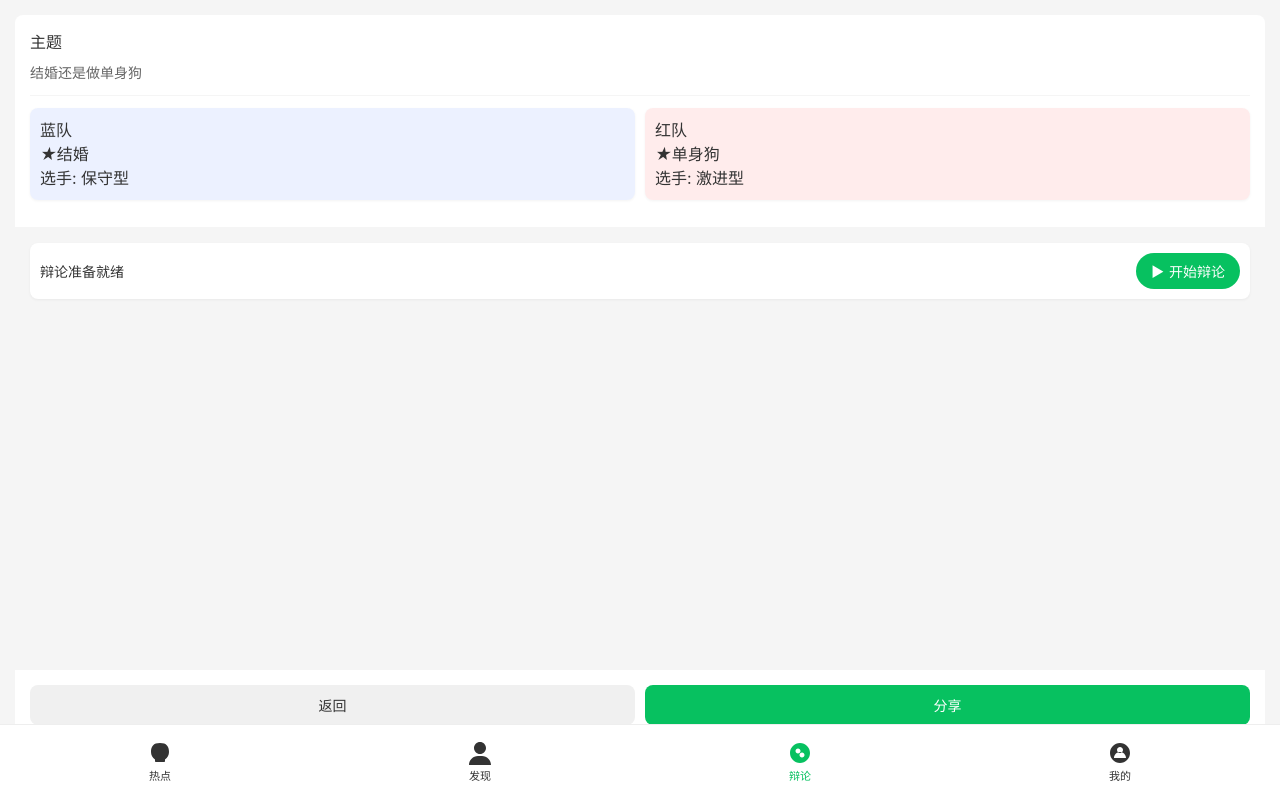
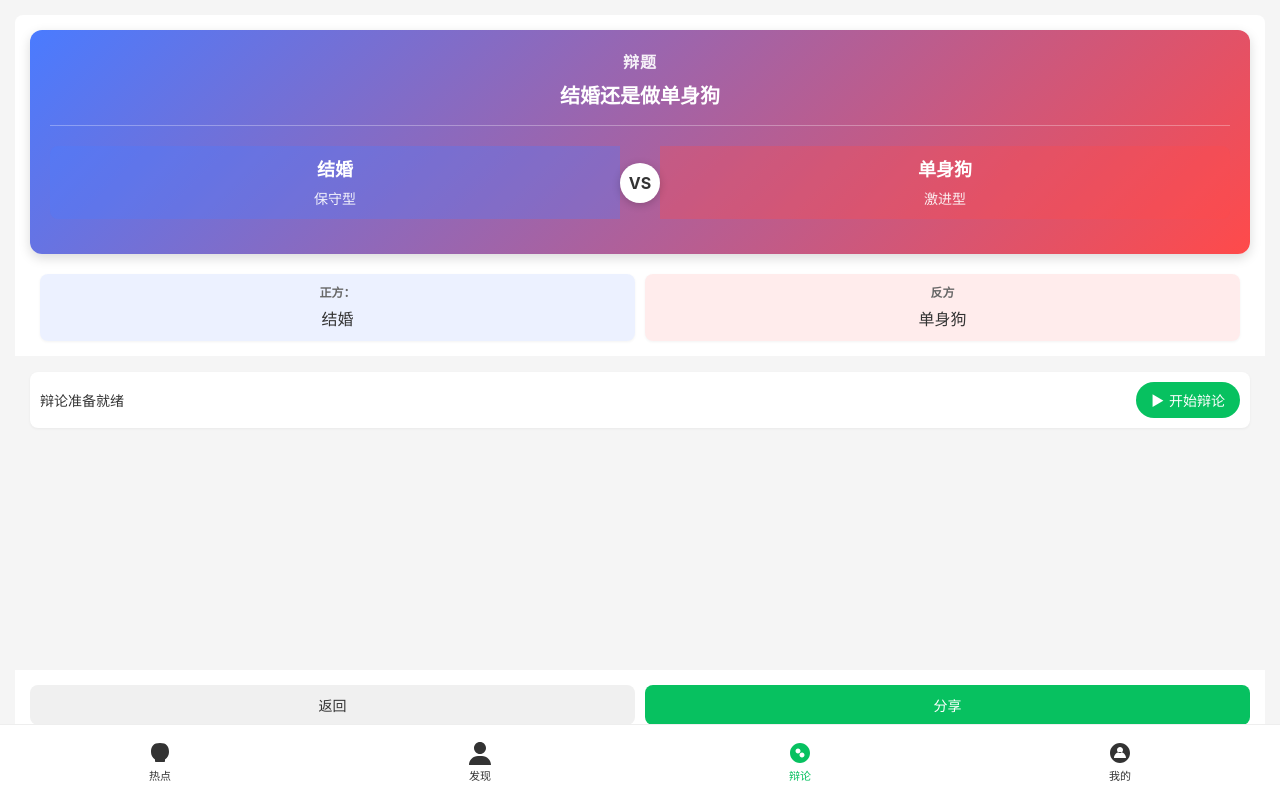
Before and after one commit to FicoHu/AI-Agent-Debate, a Vue app in the folder frontend/: page /debate in a window 1280 px wide. Built offline with nearby package versions, Linux system fonts and the light colour scheme.

Commit message:
feat: Add debate view component with chat interface and user interactions

```diff
--- a/frontend/src/views/DebateView.vue
+++ b/frontend/src/views/DebateView.vue
@@ -2,30 +2,41 @@
   <div class="debate-container">
     <!-- 辩论主题 -->
     <div class="debate-header">
-      <h1 class="debate-title">主题</h1>
-      <div class="debate-topic">{{ debateInfo.topic.title }}</div>
+      <div class="debate-poster">
+        <!-- 如果有海报图片则显示 -->
+        <div v-if="debateInfo.poster" class="poster-image-container">
+          <img :src="debateInfo.poster" alt="辩论海报" class="poster-image">
+        </div>
+        <!-- 没有海报图片时显示默认设计 -->
+        <div v-else class="poster-content">
+          <h1 class="debate-title">辩题</h1>
+          <div class="debate-topic">{{ debateInfo.topic.title }}</div>
 
-      <div class="teams-info">
-        <div class="team blue-team">
-          <div class="team-name">蓝队</div>
-          <div class="team-stance">
-            <span class="stance-label"><i class="stance-icon">&#9733;</i></span>
-            <span class="stance-value">{{ debateInfo.blueStance }}</span>
+          <div class="poster-vs">
+            <div class="poster-team blue-side">
+              <div class="poster-stance">{{ debateInfo.blueStance }}</div>
+              <div class="poster-player">{{ debateInfo.bluePlayerType }}</div>
+            </div>
+            <div class="vs-circle">VS</div>
+            <div class="poster-team red-side">
+              <div class="poster-stance">{{ debateInfo.redStance }}</div>
+              <div class="poster-player">{{ debateInfo.redPlayerType }}</div>
+            </div>
           </div>
-          <div class="player-type">选手: {{ debateInfo.bluePlayerType }}</div>
-        </div>
-
-        <div class="team red-team">
-          <div class="team-name">红队</div>
-          <div class="team-stance">
-            <span class="stance-label"><i class="stance-icon">&#9733;</i></span>
-            <span class="stance-value">{{ debateInfo.redStance }}</span>
-          </div>
-          <div class="player-type">选手: {{ debateInfo.redPlayerType }}</div>
         </div>
       </div>
 
-
+      <!-- 正反方信息简洁展示 -->
+      <div class="stance-summary">
+        <div class="stance-item blue-stance">
+          <span class="stance-label">正方：</span>
+          <span class="stance-text">{{ debateInfo.blueStance }}</span>
+        </div>
+        <div class="stance-item red-stance">
+          <span class="stance-label">反方</span>
+          <span class="stance-text">{{ debateInfo.redStance }}</span>
+        </div>
+      </div>
     </div>
 
     <!-- 辩论内容 -->
@@ -240,7 +251,8 @@ export default {
             redStance: debateData.cons.argument,
             bluePlayerType: debateData.pros.team,
             redPlayerType: debateData.cons.team,
-            useVoice: true
+            useVoice: true,
+            poster: debateData.poster || null // 添加海报字段
           };
 
           // 如果API返回了rounds数据，则将其转换为消息列表
@@ -561,26 +573,152 @@ export default {
   margin: 15px 15px 0;
 }
 
+/* 海报样式 */
+.debate-poster {
+  margin-bottom: 20px;
+  background: linear-gradient(135deg, #4a7bff 0%, #ff4a4a 100%);
+  border-radius: 12px;
+  overflow: hidden;
+  box-shadow: 0 4px 12px rgba(0, 0, 0, 0.15);
+  position: relative;
+}
+
+.poster-image-container {
+  width: 100%;
+  height: 250px;
+  overflow: hidden;
+  position: relative;
+}
+
+.poster-image {
+  width: 100%;
+  height: 100%;
+  object-fit: cover;
+  object-position: center;
+}
+
+.poster-content {
+  padding: 20px;
+  text-align: center;
+  color: white;
+}
+
 .debate-title {
+  font-size: 16px;
+  font-weight: 600;
+  color: rgba(255, 255, 255, 0.9);
+  margin-bottom: 8px;
+  text-transform: uppercase;
+  letter-spacing: 1px;
+}
+
+.debate-topic {
+  font-size: 20px;
+  line-height: 1.4;
+  font-weight: bold;
+  color: white;
+  margin-bottom: 20px;
+  padding-bottom: 15px;
+  border-bottom: 1px solid rgba(255, 255, 255, 0.3);
+}
+
+.poster-vs {
+  display: flex;
+  justify-content: space-between;
+  align-items: center;
+  margin: 15px 0;
+  position: relative;
+}
+
+.poster-team {
+  flex: 1;
+  padding: 10px;
+  text-align: center;
+}
+
+.blue-side {
+  background-color: rgba(74, 123, 255, 0.3);
+  border-radius: 8px 0 0 8px;
+}
+
+.red-side {
+  background-color: rgba(255, 74, 74, 0.3);
+  border-radius: 0 8px 8px 0;
+}
+
+.vs-circle {
+  width: 40px;
+  height: 40px;
+  background-color: white;
+  color: #333;
+  border-radius: 50%;
+  display: flex;
+  align-items: center;
+  justify-content: center;
+  font-weight: bold;
+  font-size: 16px;
+  z-index: 1;
+  box-shadow: 0 2px 8px rgba(0, 0, 0, 0.2);
+}
+
+.poster-stance {
+  font-size: 18px;
+  font-weight: bold;
+  margin-bottom: 5px;
+}
+
+.poster-player {
+  font-size: 14px;
+  opacity: 0.9;
+}
+
+/* 正反方简洁展示样式 */
+.stance-summary {
+  display: flex;
+  justify-content: space-between;
+  margin-top: 15px;
+  padding: 0 10px;
+}
+
+.stance-item {
+  flex: 1;
+  padding: 10px 15px;
+  border-radius: 8px;
+  display: flex;
+  flex-direction: column;
+  align-items: center;
+  box-shadow: 0 1px 3px rgba(0, 0, 0, 0.05);
+}
+
+.blue-stance {
+  background-color: rgba(74, 123, 255, 0.1);
+  margin-right: 5px;
+}
+
+.red-stance {
+  background-color: rgba(255, 74, 74, 0.1);
+  margin-left: 5px;
+}
+
+.stance-label {
+  font-size: 12px;
+  font-weight: bold;
+  color: #666;
+  margin-bottom: 5px;
+}
+
+.stance-text {
   font-size: 16px;
   font-weight: 500;
   color: #333;
-  margin-bottom: 8px;
-}
-
-.debate-topic {
-  font-size: 14px;
-  line-height: 1.5;
-  color: #666;
-  margin-bottom: 12px;
-  padding-bottom: 12px;
-  border-bottom: 1px solid #f5f5f5;
+  text-align: center;
 }
 
 .teams-info {
   display: flex;
   justify-content: space-between;
   margin-bottom: 12px;
+  margin-top: 15px;
 }
 
 .team {
```
